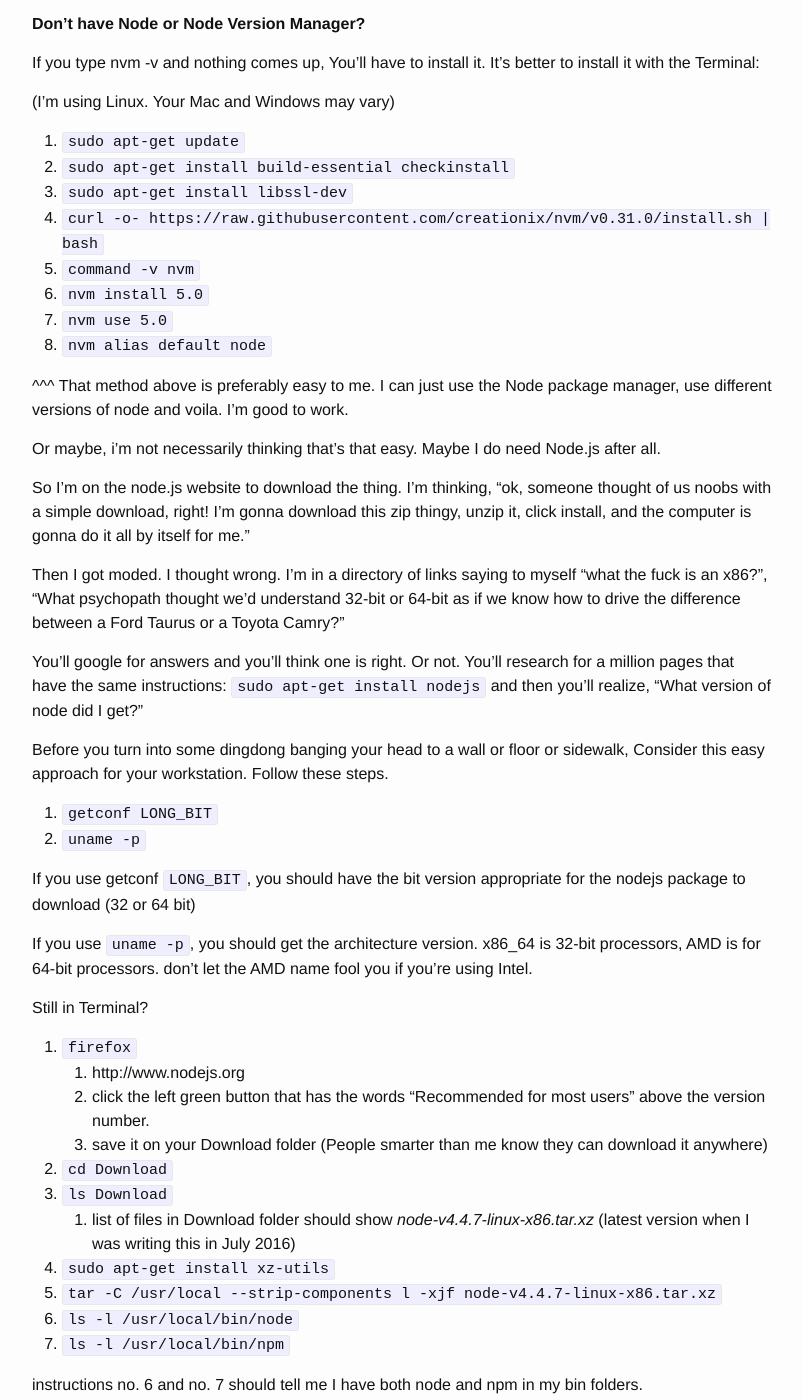
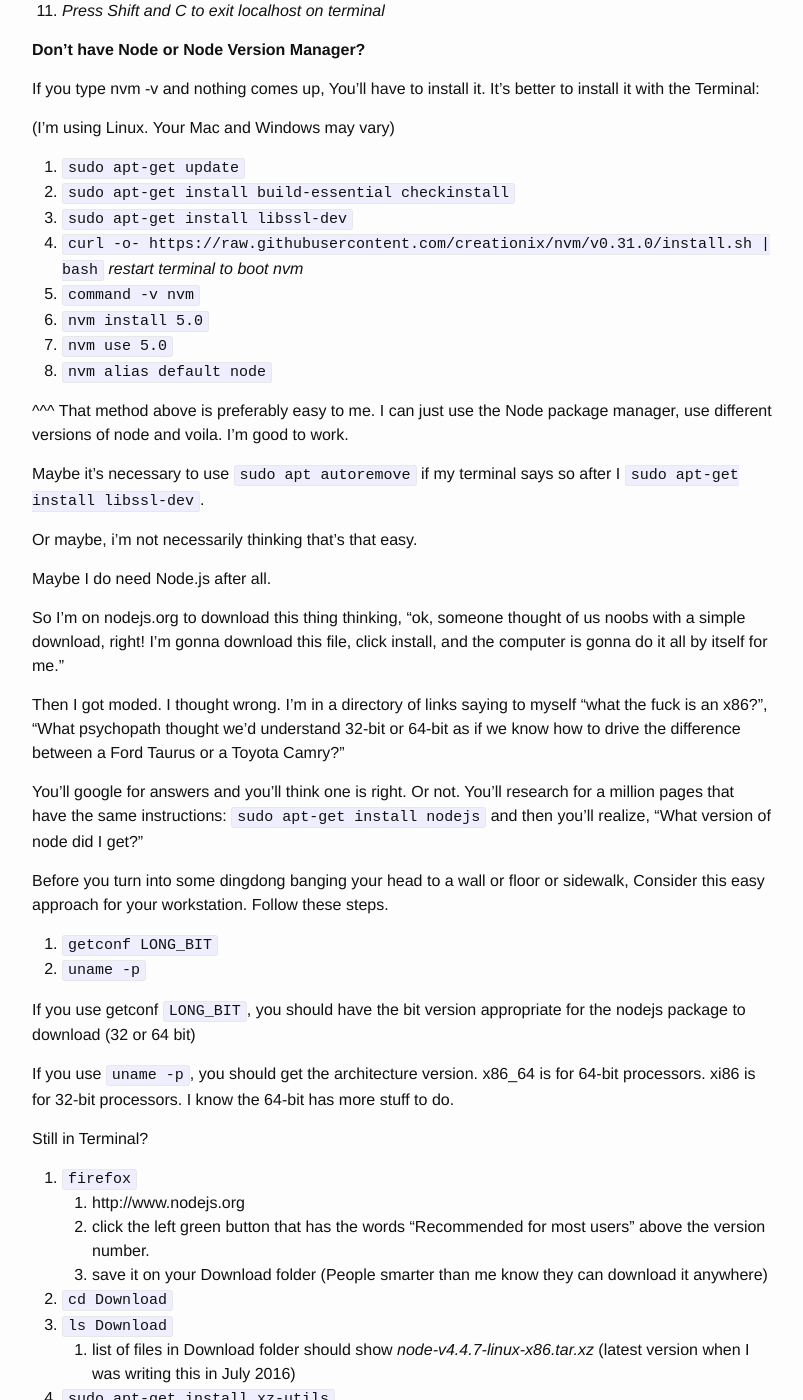
Before and after one commit to nobleexperiment/nobleexperiment.github.io, a Jekyll site: the page built from _posts/2016-07-15-node_npm_install.markdown, in a window 1280 px wide and 1400 px high, scrolled down 680 px. Shown: the whole window, without its empty margins (238-1041 px from the left). Built offline with Jekyll 4.4.1, drawn with Linux system fonts in a browser that asks for light colours; some of the changed text lies outside the part shown.

Commit message:
Update 2016-07-15-node_npm_install.markdown

```diff
--- a/_posts/2016-07-15-node_npm_install.markdown
+++ b/_posts/2016-07-15-node_npm_install.markdown
@@ -14,6 +14,7 @@ me@dingdong:~$ `the terminal syntax I should type`
 
 1. `node -v`
 2. `npm -v`
+3. `sudo apt install node-express-generator`
 3. `express [name of project]`
 4. `cd [name of project] && npm [name of project]`
 5. `npm install -g express`
@@ -21,7 +22,8 @@ me@dingdong:~$ `the terminal syntax I should type`
 7. `ls`
 	[displays list of modules and .js files on project]
 8. `node app``
-	*you should see:* Express server listening on port 3000 in development mode
+	*you should see:*
+	Express server listening on port 3000 in development mode
 9. `firefox`
 	*test. dab. test. blah. done*
 10. *Press Shift and C to exit localhost on terminal*
@@ -37,6 +39,7 @@ If you type nvm -v and nothing comes up, You'll have to install it. It's better
 2. `sudo apt-get install build-essential checkinstall`
 3. `sudo apt-get install libssl-dev`
 4. `curl -o- https://raw.githubusercontent.com/creationix/nvm/v0.31.0/install.sh | bash`
+	*restart terminal to boot nvm*
 5. `command -v nvm`
 6. `nvm install 5.0`
 7. `nvm use 5.0`
@@ -44,9 +47,13 @@ If you type nvm -v and nothing comes up, You'll have to install it. It's better
 
 ^^^ That method above is preferably easy to me. I can just use the Node package manager, use different versions of node and voila. I'm good to work.
 
-Or maybe, i'm not necessarily thinking that's that easy. Maybe I do need Node.js after all.
+Maybe it's necessary to use `sudo apt autoremove` if my terminal says so after I `sudo apt-get install libssl-dev`.
 
-So I'm on the node.js website to download the thing. I'm thinking, "ok, someone thought of us noobs with a simple download, right! I'm gonna download this zip thingy, unzip it, click install, and the computer is gonna do it all by itself for me."
+Or maybe, i'm not necessarily thinking that's that easy.
+
+Maybe I do need Node.js after all.
+
+So I'm on nodejs.org to download this thing thinking, "ok, someone thought of us noobs with a simple download, right! I'm gonna download this file, click install, and the computer is gonna do it all by itself for me."
 
 Then I got moded. I thought wrong. I'm in a directory of links saying to myself "what the fuck is an x86?", "What psychopath thought we'd understand 32-bit or 64-bit as if we know how to drive the difference between a Ford Taurus or a Toyota Camry?"
 
@@ -61,7 +68,7 @@ Before you turn into some dingdong banging your head to a wall or floor or sidew
 
 If you use getconf `LONG_BIT`, you should have the bit version appropriate for the nodejs package to download (32 or 64 bit)
 
-If you use `uname -p`, you should get the architecture version. x86_64 is 32-bit processors, AMD is for 64-bit processors. don't let the AMD name fool you if you're using Intel.
+If you use `uname -p`, you should get the architecture version. x86_64 is for 64-bit processors. xi86 is for 32-bit processors. I know the 64-bit has more stuff to do.
 
 Still in Terminal?
 
```
